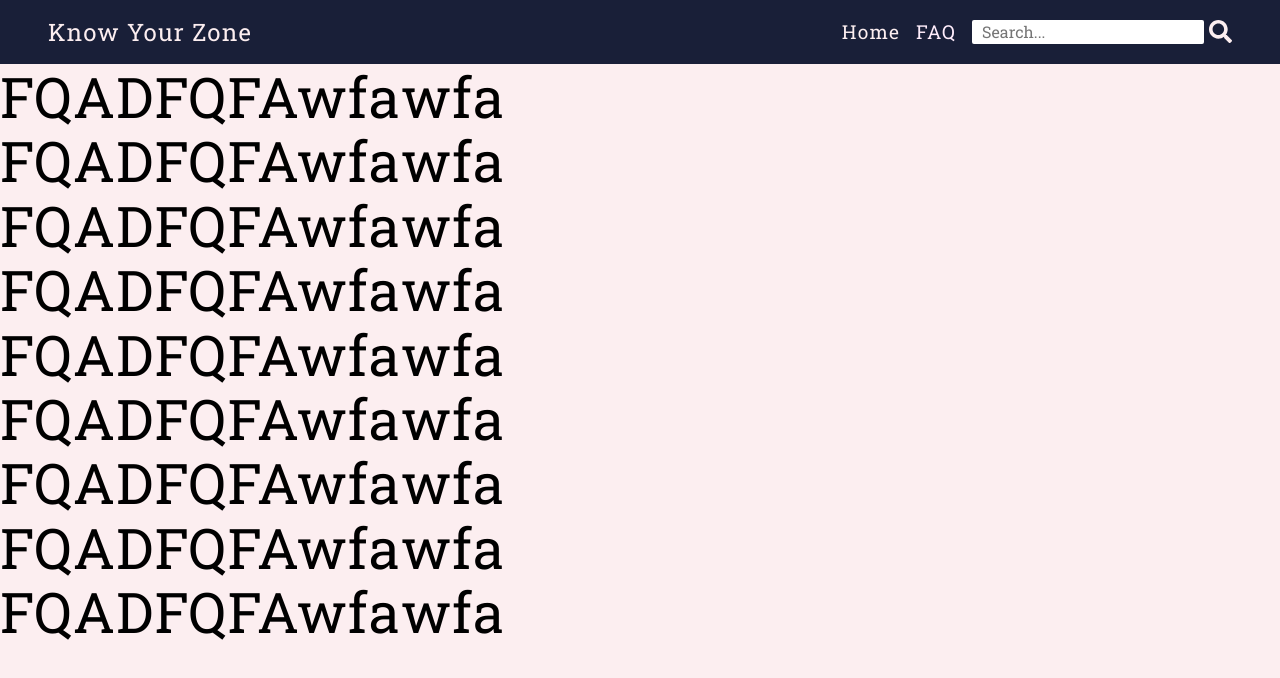
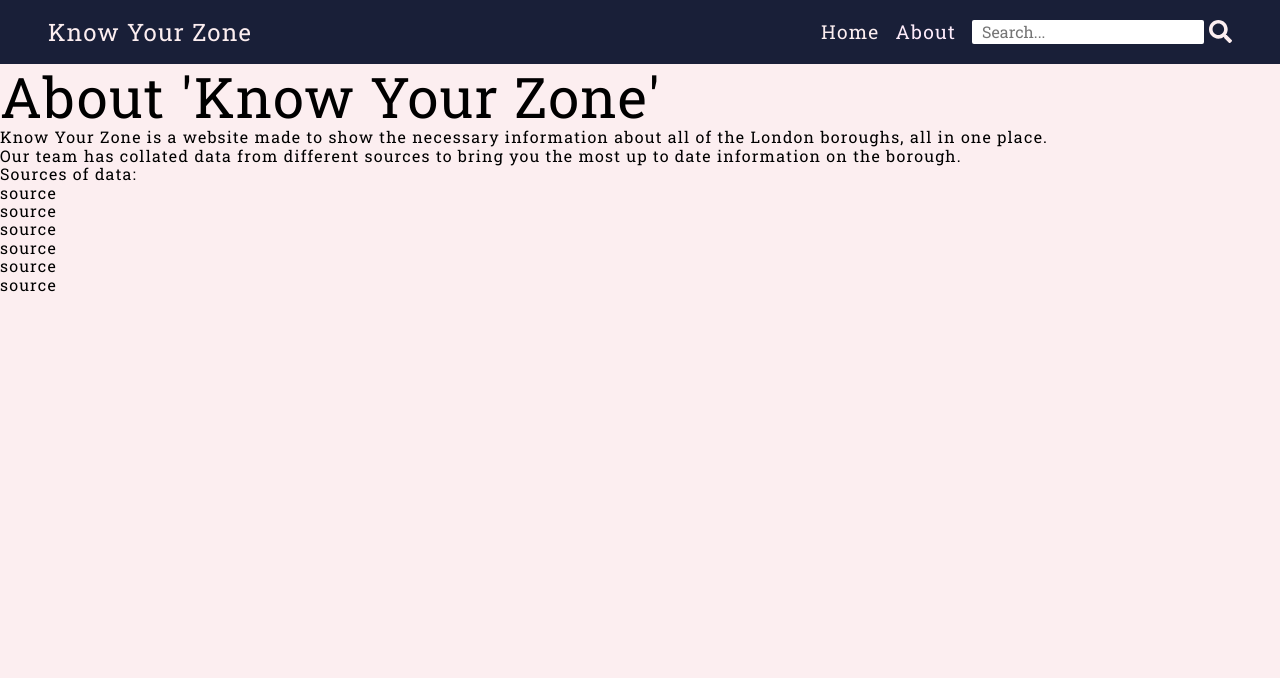
Before and after one commit to Samupaga/know-your-zone-client, a React (Vite) app: page /faq in a window 1280 px wide. Shown: the top 678 px of the page. Built offline with nearby package versions, Linux system fonts and the light colour scheme.

Commit message:
outline of faq

```diff
--- a/src/components/Navbar/Navbar.jsx
+++ b/src/components/Navbar/Navbar.jsx
@@ -30,24 +30,14 @@ function Navbar({ setNavSearchSearching }) {
 
           <ul className={`nav-menu ${stateCheck}`}>
             <li className="nav-item">
-              <NavLink
-                to="/"
-                className="nav-link"
-                id="nav-link"
-                style={({ isActive }) => (isActive ? activeStyle : undefined)}
-              >
+              <NavLink to="/" className="nav-link" id="nav-link" style={({ isActive }) => (isActive ? activeStyle : undefined)}>
                 Home
               </NavLink>
             </li>
 
             <li className="nav-item">
-              <NavLink
-                to="/faq"
-                className="nav-link"
-                id="nav-link"
-                style={({ isActive }) => (isActive ? activeStyle : undefined)}
-              >
-                FAQ
+              <NavLink to="/faq" className="nav-link" id="nav-link" style={({ isActive }) => (isActive ? activeStyle : undefined)}>
+                About
               </NavLink>
             </li>
 
--- a/src/pages/FAQPage/FAQPage.jsx
+++ b/src/pages/FAQPage/FAQPage.jsx
@@ -1,15 +1,18 @@
 function FAQPage() {
   return (
     <div>
-      <h1>FQADFQFAwfawfa</h1>
-      <h1>FQADFQFAwfawfa</h1>
-      <h1>FQADFQFAwfawfa</h1>
-      <h1>FQADFQFAwfawfa</h1>
-      <h1>FQADFQFAwfawfa</h1>
-      <h1>FQADFQFAwfawfa</h1>
-      <h1>FQADFQFAwfawfa</h1>
-      <h1>FQADFQFAwfawfa</h1>
-      <h1>FQADFQFAwfawfa</h1>
+      <h1>About 'Know Your Zone'</h1>
+      <p>Know Your Zone is a website made to show the necessary information about all of the London boroughs, all in one place.</p>
+      <p>Our team has collated data from different sources to bring you the most up to date information on the borough.</p>
+      <p>Sources of data:</p>
+      <ul>
+        <li>source</li>
+        <li>source</li>
+        <li>source</li>
+        <li>source</li>
+        <li>source</li>
+        <li>source</li>
+      </ul>
     </div>
   );
 }
```
